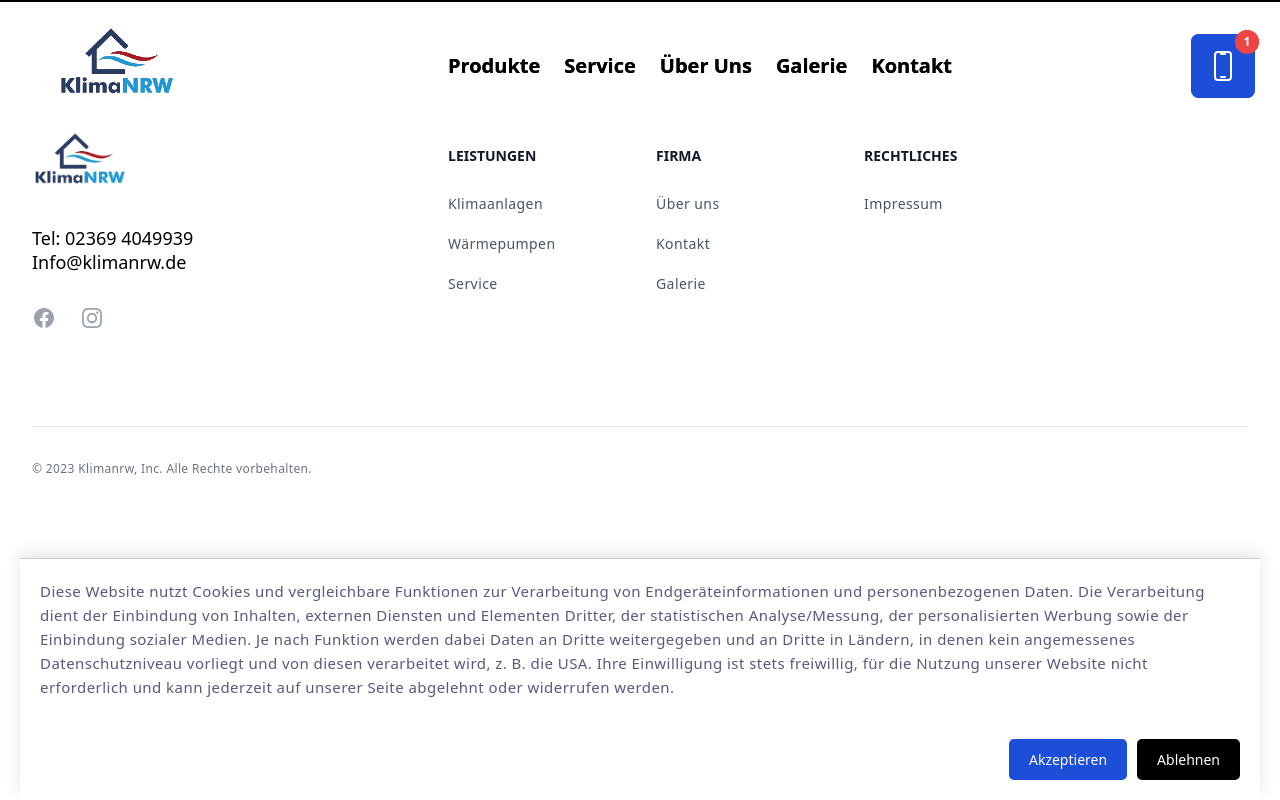
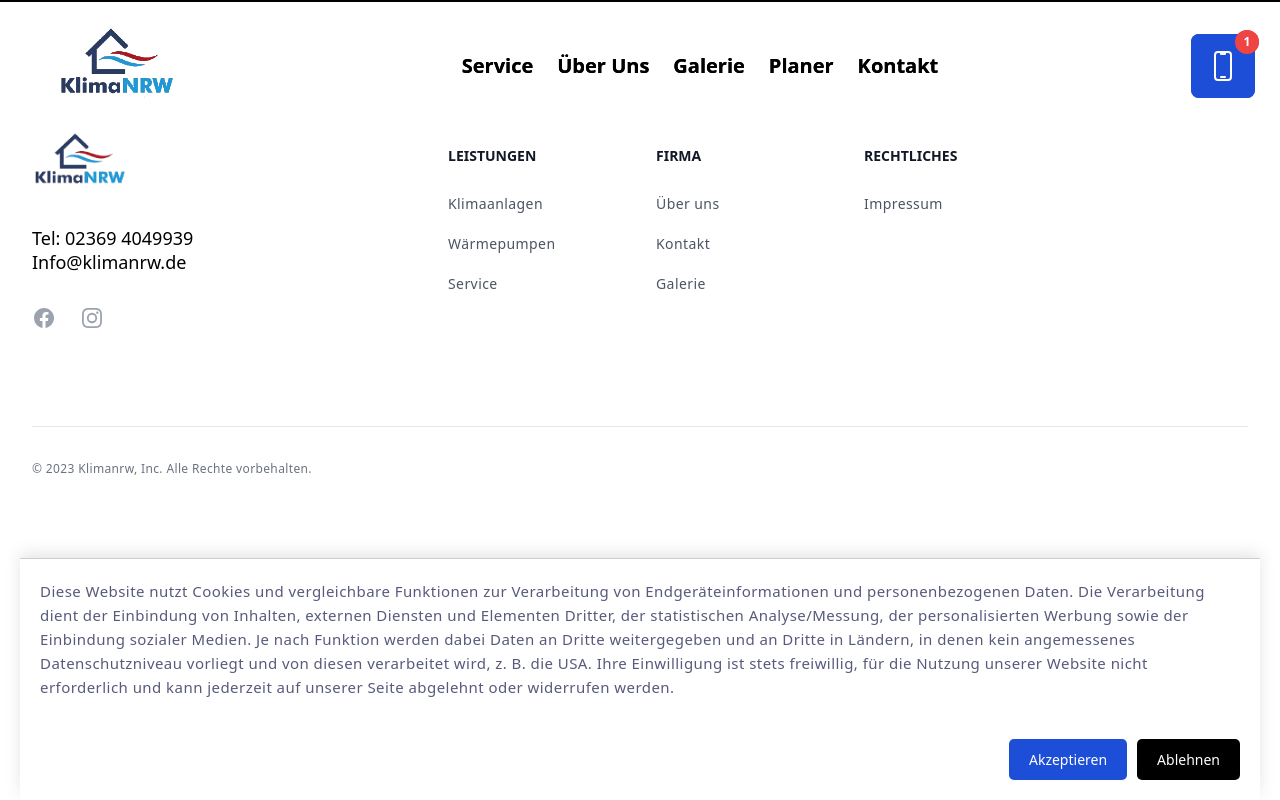
Before and after one commit to maazmasood/react, a Next.js app: page /components/Navbar in a window 1280 px wide. Built offline with nearby package versions, Linux system fonts and the light colour scheme.

Commit message:
Update Navbar.js

```diff
--- a/pages/components/Navbar.js
+++ b/pages/components/Navbar.js
@@ -12,10 +12,10 @@ import { useRouter } from "next/router";
 const navigation = [
   //  { name: "Klimaanlagen", href: "/klimaanlagen" },
   //{ name: "Wärmepumpen", href: "/Waermepumpen" },
-  { name: "Produkte", href: "/shop" },
   { name: "Service", href: "/Service" },
   { name: "Über Uns", href: "/Ueber-uns" },
   { name: "Galerie", href: "/Galerie" },
+  { name: "Planer", href: "/planer" },
   { name: "Kontakt", href: "/Kontakt" },
 ];
 
```
